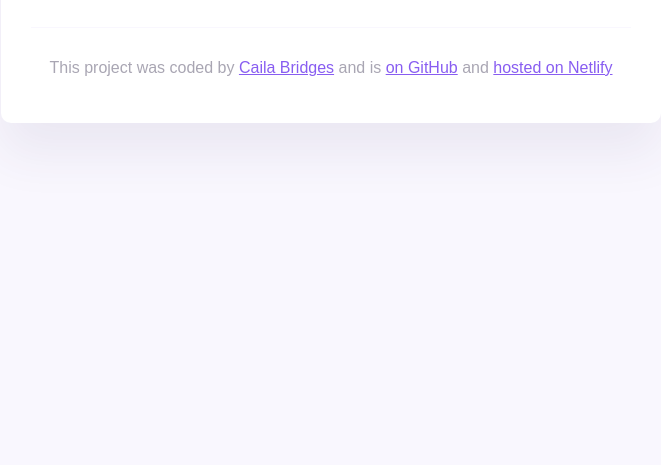
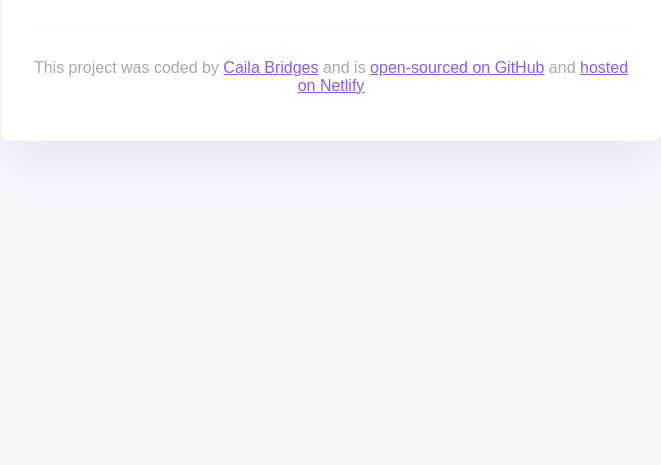
Before and after one commit to cailabridges/weather-app, a website: page index.html in a window 1280 px wide. Shown: the part 335-800 px from the top of the page, without its empty margins (309-970 px from the left). Drawn offline with nearby package versions, Linux system fonts and the light colour scheme.

Commit message:
Added text to footer

```diff
--- a/index.html
+++ b/index.html
@@ -47,7 +47,7 @@
         <p>
           This project was coded by
           <a href="https://github.com/cailabridges" target="_blank">Caila Bridges</a> and is
-          <a href="https://github.com/cailabridges/weather-app" target="_blank"> on GitHub</a> and
+          <a href="https://github.com/cailabridges/weather-app" target="_blank"> open-sourced on GitHub</a> and
           <a href="https://worldlyweather.netlify.app/" target="_blank">hosted on Netlify</a>
         </p>
       </footer>
```
